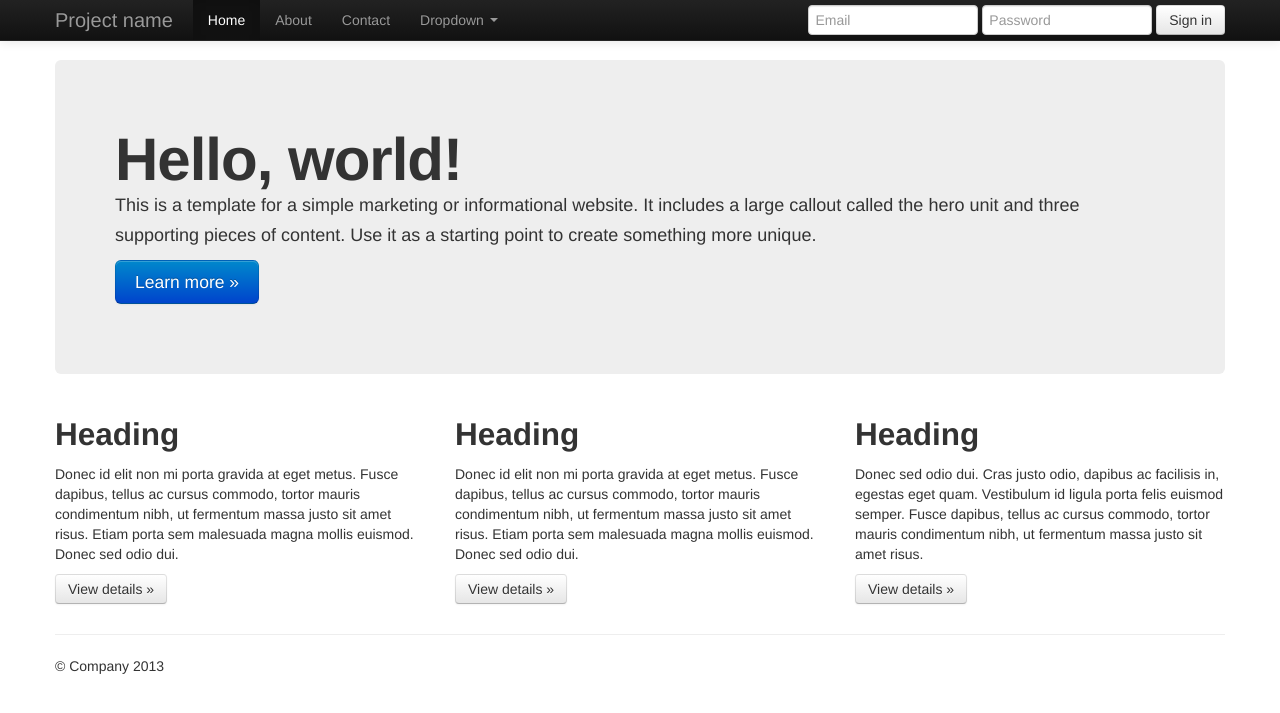
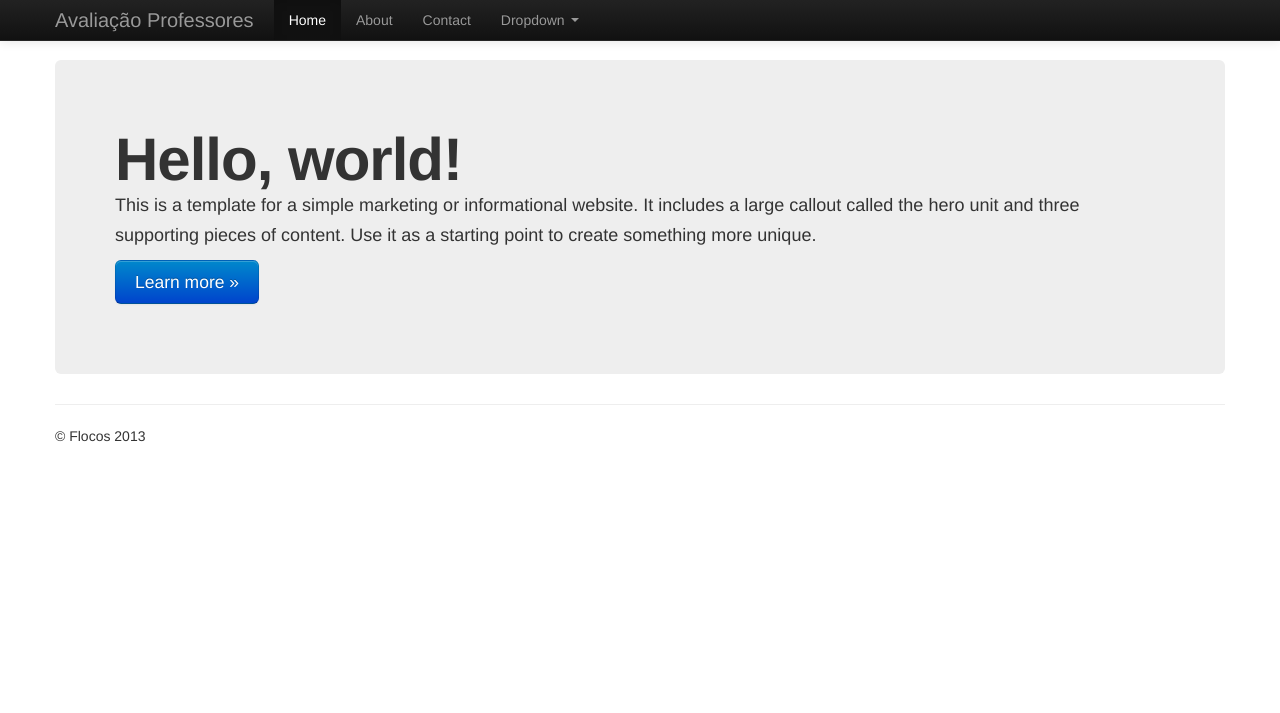
Before and after one commit to claudionorsj/ITACodeJam, a Django app: page / in a window 1280 px wide. Shown: the top 713 px of the page. Run offline with Django 3.2, Linux system fonts and the light colour scheme; parts of the project's set-up code (start-up, migrations or seed data) failed here and were passed over; some libraries are stand-ins or nearby versions.

Commit message:
changed index

```diff
--- a/notaprofs/templates/index.html
+++ b/notaprofs/templates/index.html
@@ -3,10 +3,8 @@
 <html>
 	<head>
     	<meta charset="utf-8">
-	    <title>Bootstrap, from Twitter</title>
+	    <title>Avaliacao Professores</title>
 	    <meta name="viewport" content="width=device-width, initial-scale=1.0">
-	    <meta name="description" content="">
-	    <meta name="author" content="">
 
 	    <!-- Le styles -->
 	    <link href="{{STATIC_URL}}bootstrap/css/bootstrap.css" rel="stylesheet">
@@ -18,17 +16,12 @@
 	    </style>
 	    <link href="{{STATIC_URL}}bootstrap/css/bootstrap-responsive.css" rel="stylesheet">
 
-	    <!-- HTML5 shim, for IE6-8 support of HTML5 elements -->
-	    <!--[if lt IE 9]>
-	      <script src="../assets/js/html5shiv.js"></script>
-	    <![endif]-->
-
 	    <!-- Fav and touch icons -->
-	    <link rel="apple-touch-icon-precomposed" sizes="144x144" href="../assets/ico/apple-touch-icon-144-precomposed.png">
-	    <link rel="apple-touch-icon-precomposed" sizes="114x114" href="../assets/ico/apple-touch-icon-114-precomposed.png">
-	      <link rel="apple-touch-icon-precomposed" sizes="72x72" href="../assets/ico/apple-touch-icon-72-precomposed.png">
-	                    <link rel="apple-touch-icon-precomposed" href="../assets/ico/apple-touch-icon-57-precomposed.png">
-	                                   <link rel="shortcut icon" href="../assets/ico/favicon.png">
+	    <link rel="apple-touch-icon-precomposed" sizes="144x144" href="{{STATIC_URL}}bootstrap/ico/apple-touch-icon-144-precomposed.png">
+	    <link rel="apple-touch-icon-precomposed" sizes="114x114" href="{{STATIC_URL}}bootstrap/ico/apple-touch-icon-114-precomposed.png">
+	      <link rel="apple-touch-icon-precomposed" sizes="72x72" href="{{STATIC_URL}}bootstrap/ico/apple-touch-icon-72-precomposed.png">
+	                    <link rel="apple-touch-icon-precomposed" href="{{STATIC_URL}}bootstrap/ico/apple-touch-icon-57-precomposed.png">
+	                                   <link rel="shortcut icon" href="{{STATIC_URL}}bootstrap/ico/favicon.png">
   </head>
 
   <body>
@@ -36,19 +29,14 @@
     <div class="navbar navbar-inverse navbar-fixed-top">
       <div class="navbar-inner">
         <div class="container">
-          <button type="button" class="btn btn-navbar" data-toggle="collapse" data-target=".nav-collapse">
-            <span class="icon-bar"></span>
-            <span class="icon-bar"></span>
-            <span class="icon-bar"></span>
-          </button>
-          <a class="brand" href="#">Project name</a>
+          <a class="brand" href="">Avalia&ccedil;&atilde;o Professores</a>
           <div class="nav-collapse collapse">
             <ul class="nav">
               <li class="active"><a href="#">Home</a></li>
               <li><a href="#about">About</a></li>
               <li><a href="#contact">Contact</a></li>
               <li class="dropdown">
-                <a href="#" class="dropdown-toggle" data-toggle="dropdown">Dropdown <b class="caret"></b></a>
+                <a href="" class="dropdown-toggle" data-toggle="dropdown">Dropdown <b class="caret"></b></a>
                 <ul class="dropdown-menu">
                   <li><a href="#">Action</a></li>
                   <li><a href="#">Another action</a></li>
@@ -60,11 +48,6 @@
                 </ul>
               </li>
             </ul>
-            <form class="navbar-form pull-right">
-              <input class="span2" type="text" placeholder="Email">
-              <input class="span2" type="password" placeholder="Password">
-              <button type="submit" class="btn">Sign in</button>
-            </form>
           </div><!--/.nav-collapse -->
         </div>
       </div>
@@ -79,29 +62,10 @@
         <p><a href="#" class="btn btn-primary btn-large">Learn more &raquo;</a></p>
       </div>
 
-      <!-- Example row of columns -->
-      <div class="row">
-        <div class="span4">
-          <h2>Heading</h2>
-          <p>Donec id elit non mi porta gravida at eget metus. Fusce dapibus, tellus ac cursus commodo, tortor mauris condimentum nibh, ut fermentum massa justo sit amet risus. Etiam porta sem malesuada magna mollis euismod. Donec sed odio dui. </p>
-          <p><a class="btn" href="#">View details &raquo;</a></p>
-        </div>
-        <div class="span4">
-          <h2>Heading</h2>
-          <p>Donec id elit non mi porta gravida at eget metus. Fusce dapibus, tellus ac cursus commodo, tortor mauris condimentum nibh, ut fermentum massa justo sit amet risus. Etiam porta sem malesuada magna mollis euismod. Donec sed odio dui. </p>
-          <p><a class="btn" href="#">View details &raquo;</a></p>
-       </div>
-        <div class="span4">
-          <h2>Heading</h2>
-          <p>Donec sed odio dui. Cras justo odio, dapibus ac facilisis in, egestas eget quam. Vestibulum id ligula porta felis euismod semper. Fusce dapibus, tellus ac cursus commodo, tortor mauris condimentum nibh, ut fermentum massa justo sit amet risus.</p>
-          <p><a class="btn" href="#">View details &raquo;</a></p>
-        </div>
-      </div>
-
       <hr>
 
       <footer>
-        <p>&copy; Company 2013</p>
+        <p>&copy; Flocos 2013</p>
       </footer>
 
     </div> <!-- /container -->
@@ -109,19 +73,7 @@
     <!-- Le javascript
     ================================================== -->
     <!-- Placed at the end of the document so the pages load faster -->
-    <script src="{{STATIC_URL}}bootstrap/js/jquery.js"></script>
-    <script src="{{STATIC_URL}}bootstrap/js/bootstrap-transition.js"></script>
-    <script src="{{STATIC_URL}}bootstrap/js/bootstrap-alert.js"></script>
-    <script src="{{STATIC_URL}}bootstrap/js/bootstrap-modal.js"></script>
-    <script src="{{STATIC_URL}}bootstrap/js/bootstrap-dropdown.js"></script>
-    <script src="{{STATIC_URL}}bootstrap/js/bootstrap-scrollspy.js"></script>
-    <script src="{{STATIC_URL}}bootstrap/js/bootstrap-tab.js"></script>
-    <script src="{{STATIC_URL}}bootstrap/js/bootstrap-tooltip.js"></script>
-    <script src="{{STATIC_URL}}bootstrap/js/bootstrap-popover.js"></script>
-    <script src="{{STATIC_URL}}bootstrap/js/bootstrap-button.js"></script>
-    <script src="{{STATIC_URL}}bootstrap/js/bootstrap-collapse.js"></script>
-    <script src="{{STATIC_URL}}bootstrap/js/bootstrap-carousel.js"></script>
-    <script src="{{STATIC_URL}}bootstrap/js/bootstrap-typeahead.js"></script>
-
+    <script src="http://code.jquery.com/jquery-2.0.3.min.js"></script>
+    <script src="{{STATIC_URL}}bootstrap/js/bootstrap.js"></script>
   </body>
 </html>
```
Also changed, not shown: 1 other file.
